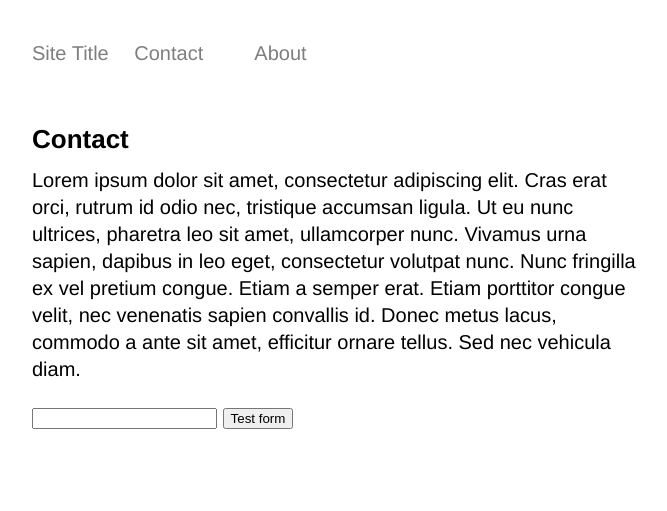
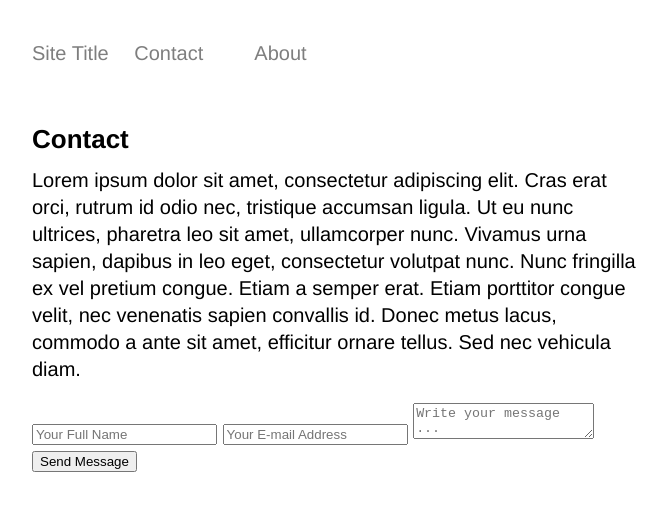
Before and after one commit to acaldwell710/acaldwell710.github.io, a Jekyll site: the page built from contact.md, in a window 1280 px wide. Shown: the top 511 px of the page, without its empty margins (303-970 px from the left). Built offline with Jekyll 4.4.1, drawn with Linux system fonts in a browser that asks for light colours.

Commit message:
updated contact form

```diff
--- a/contact.md
+++ b/contact.md
@@ -7,8 +7,10 @@ Lorem ipsum dolor sit amet, consectetur adipiscing elit. Cras erat orci, rutrum
 
 <form action="https://getsimpleform.com/messages?form_api_token=bada2276d501228bbe19f1e09e13110d" method="post">
   <!-- the redirect_to is optional, the form will redirect to the referrer on submission -->
-  <input type='hidden' name='redirect_to' value=' https://acaldwell710.github.io/thank-you/' />
+  <input type='hidden' name='redirect_to' value='https://acaldwell710.github.io/thank-you'/>
   <!-- all your input fields here.... -->
-  <input type='text' name='test' />
-  <input type='submit' value='Test form' />
+  <input type='text' name='name' placeholder='Your Full Name' />
+  <input type='email' name='email' placeholder='Your E-mail Address' />
+  <textarea name='message' placeholder='Write your message ...'></textarea>
+  <input type='submit' value='Send Message' />
 </form>
```
